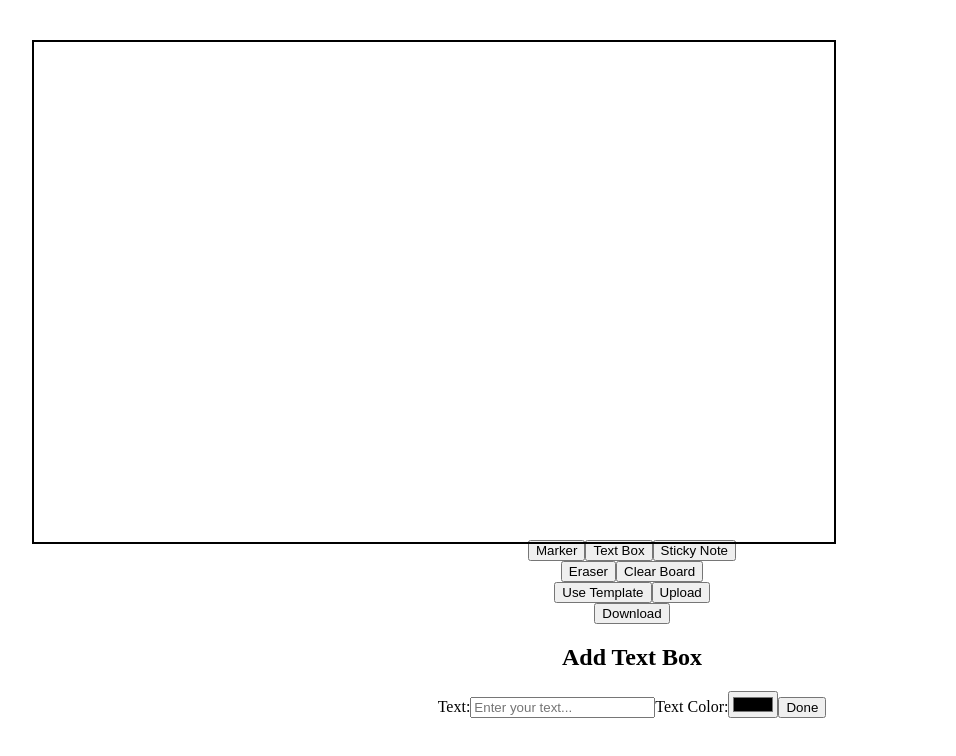
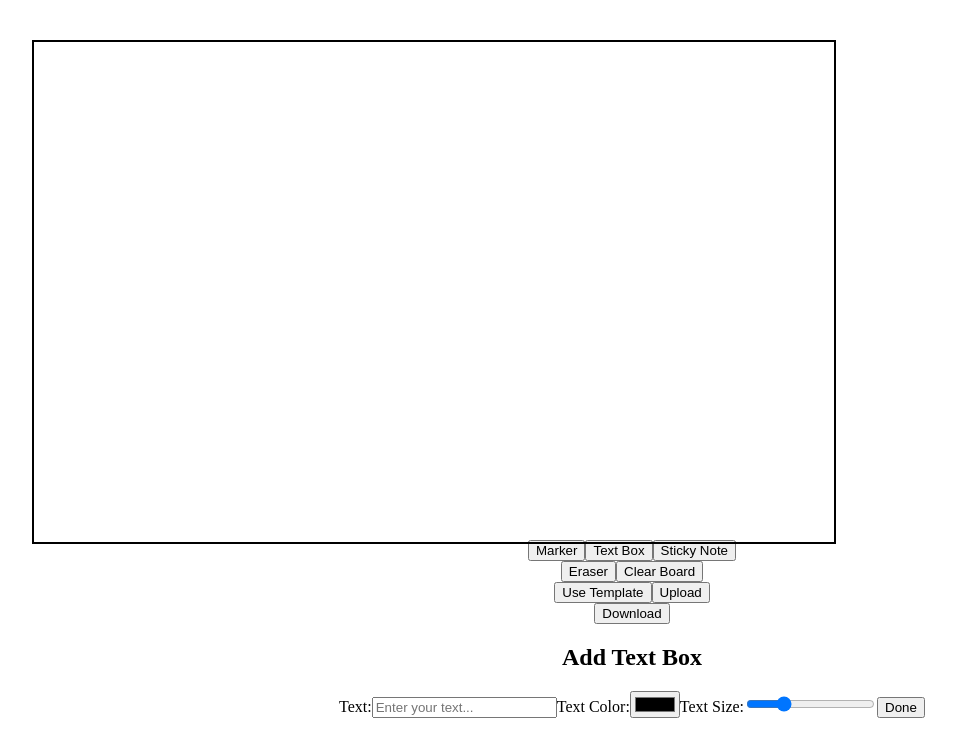
Before and after one commit to AudreyBurrell/Brainstorm-Board, a React (Vite) app: page / in a window 1280 px wide. Both pictures are taken after a click on the button "Text Box". Shown: the top 756 px of the page, without its empty margins (8-964 px from the left). Built offline with nearby package versions, Linux system fonts and the light colour scheme.

Commit message:
Adding the ability to change text sizes

```diff
--- a/src/Board.jsx
+++ b/src/Board.jsx
@@ -15,6 +15,7 @@ function Board() {
     const [textBoxes, setTextBoxes] = useState([]);
     const [draggingTextBoxId, setDraggingTextBoxId] = useState(null);
     const [dragOffset, setDragOffset] = useState({x: 0, y: 0})
+    const [textBoxFontSize, setTextBoxFontSize] = useState('20');
 
     const [isAddingStickyNote, setIsAddingStickyNote] = useState(false);
     const [stickyNoteTextContent, setStickyNoteTextContent] = useState('');
@@ -23,6 +24,7 @@ function Board() {
     const [stickyNotes, setStickyNotes] = useState([]);
     const [draggingStickyNoteId, setDraggingStickyNoteId] = useState(null);
     const [dragStickyNoteOffset, setDragStickyNoteOffset] = useState({x:0, y:0});
+    const [stickyNoteTextSize, setStickyNoteTextSize] = useState('20');
 
     const canvasRef = useRef(null);
     const boardRef = useRef(null);
@@ -120,6 +122,7 @@ function Board() {
             id: Date.now(),
             text: textContent,
             textColor: textBoxColor,
+            fontSize: textBoxFontSize,
             x: 50,
             y: 50
         };
@@ -181,6 +184,7 @@ function Board() {
             text: stickyNoteTextContent,
             color: stickyNoteColor,
             textColor: stickyNoteTextColor,
+            fontSize: stickyNoteTextSize,
             x: 50,
             y: 50
         }
@@ -326,7 +330,8 @@ function Board() {
                             border: '1px dashed gray',
                             cursor: 'move',
                             userSelect: 'none',
-                            color: box.textColor
+                            color: box.textColor,
+                            fontSize: `${box.fontSize}px`,
                         }}
                     >
                         {box.text}
@@ -346,7 +351,8 @@ function Board() {
                             color: note.textColor,
                             border: '1px dashed gray',
                             cursor: 'move',
-                            userSelect: 'none'
+                            userSelect: 'none',
+                            fontSize: `${note.fontSize}px`
                         }}
                     >
                         {note.text}
@@ -400,6 +406,10 @@ function Board() {
                             Text Color:
                             <input type="color" value={textBoxColor} onChange={(e) => setTextBoxColor(e.target.value)} />
                         </label>
+                        <label>
+                            Text Size:
+                            <input type="range" min="1" max="72" value={textBoxFontSize} onChange={(e) => setTextBoxFontSize(e.target.value)} />
+                        </label>
                         <button onClick={closeTextBox}>Done</button>
                     </div>
                 </div>
@@ -415,6 +425,10 @@ function Board() {
                         <label>
                             Sticky Note Text Color:
                             <input type="color" value={stickyNoteTextColor} onChange={(e) => setStickyNoteTextColor(e.target.value)} />
+                        </label>
+                        <label>
+                            Text Size:
+                            <input type="range" min="1" max="72" value={stickyNoteTextSize} onChange={(e) => setStickyNoteTextSize(e.target.value)} />
                         </label>
                         <label>
                             Sticky Note Color:
```
Also changed, not shown: 1 other file (tests, documents, lock files or other folders).
